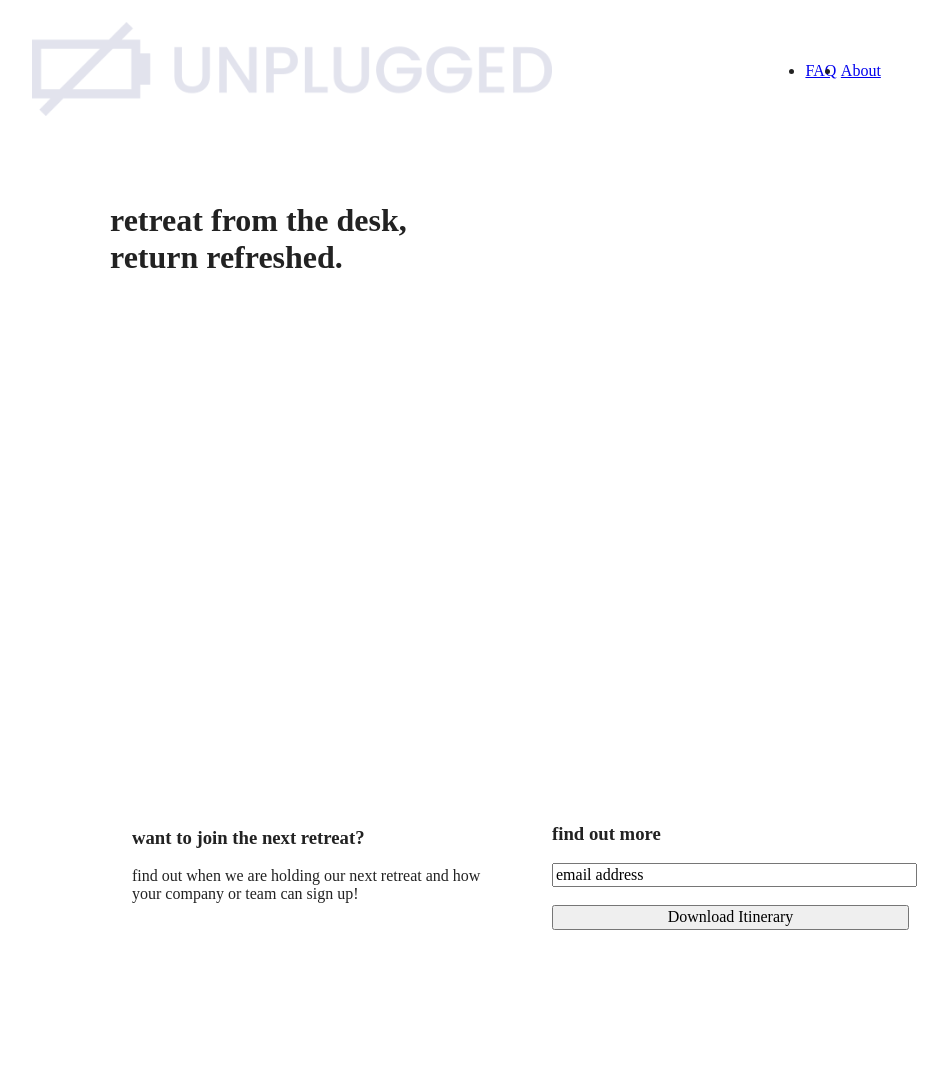
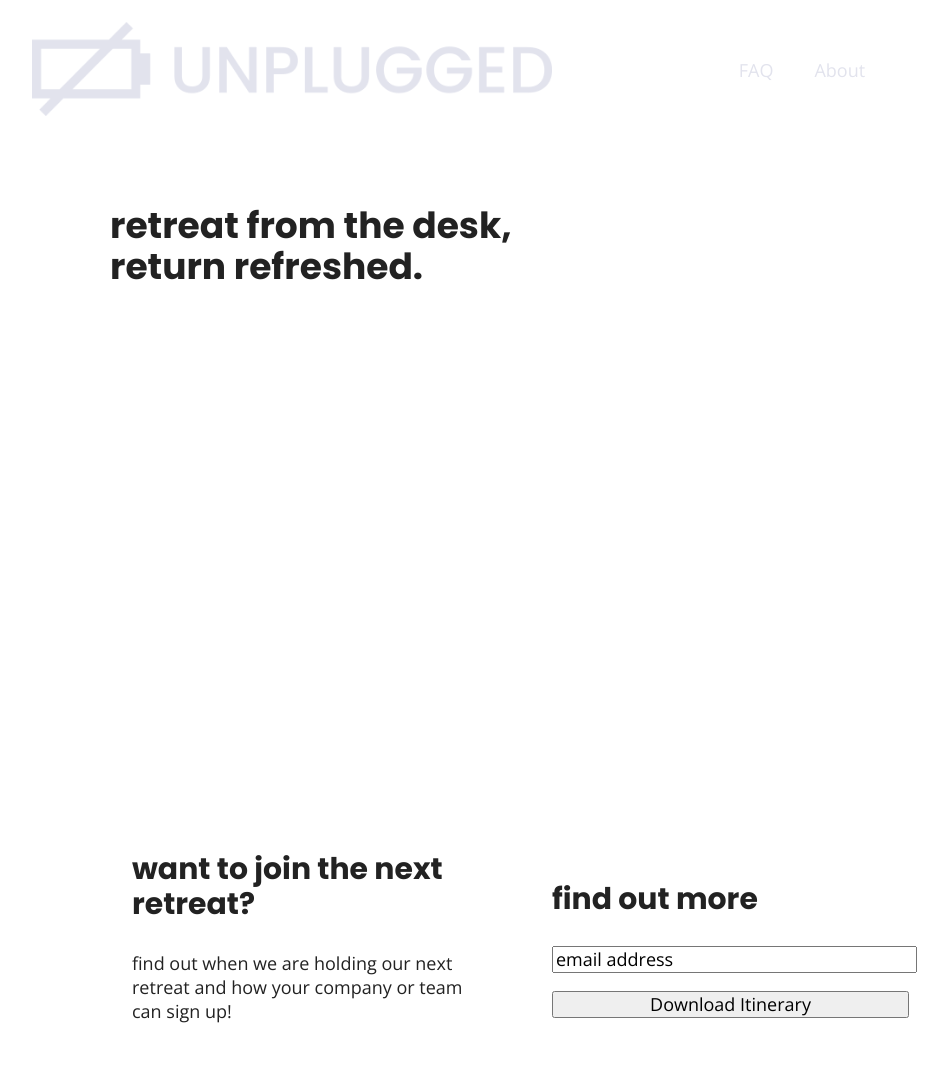
Before and after one commit to Chiara-V/unplugged-retreat-2020, a website built with Parcel: page html5-boilerplate_v8.0.0/index.html in a window 1280 px wide. Shown: the top 1079 px of the page, without its empty margins (88-1036 px from the left). Built offline with nearby package versions, Linux system fonts and the light colour scheme.

Commit message:
Implemented text styles

```diff
--- a/html5-boilerplate_v8.0.0/css/main.css
+++ b/html5-boilerplate_v8.0.0/css/main.css
@@ -86,17 +86,16 @@
 /* ==========================================================================
    Author's custom styles
    ========================================================================== */
+/* General Styles*/
 
-/******BASE STYLES - Header and Footer ******/
-header,
-footer {
-  display: flex;
-  justify-content: center;
-  align-items: center;
-  flex-flow: row wrap;
+html {
+  font-size: 16px;
 }
+
 /***BODY***/
 body {
+  font-family: 'Open Sans', sans-serif;
+  font-size: 1em;
   padding: 0 20px;
 }
 
@@ -104,13 +103,69 @@
 h1,
 h2,
 h3 {
+  font-family: 'Poppins', sans-serif;
   width: 85%;
 }
 
+h1 {
+  font-size: 2.25rem;
+}
+
 h2 {
+  font-size: 1.875rem;
 }
 
 h3 {
+  font-size: 1.125rem;
+}
+
+/*---------lists---------*/
+ul {
+  font-size: 1.125rem;
+  list-style-type: none;
+  margin: 0;
+  padding: 0;
+}
+
+li {
+  margin-right: 33px;
+}
+
+/*---------links---------*/
+a {
+  color: #e2e3ed;
+  text-decoration: none;
+}
+
+/*---------paragraphs---------*/
+p {
+  font-size: 1em;
+  line-height: 18px;
+}
+
+/*---------images---------*/
+img {
+}
+
+/*---------address---------*/
+address {
+  font-style: normal;
+}
+address a {
+  color: black;
+}
+
+/*---------content wrapper---------*/
+.content-wrapper {
+}
+
+/******Header and Footer******/
+header,
+footer {
+  display: flex;
+  justify-content: center;
+  align-items: center;
+  flex-flow: row wrap;
 }
 
 /*****HEADER********/
@@ -272,6 +327,7 @@
   flex-flow: row wrap;
   width: 45%;
   padding: 50px 0 12px;
+  text-align: center;
 }
 
 .footer-content h3 {
@@ -468,7 +524,25 @@
    ========================================================================== */
 /*************TABLET*************/
 @media only screen and (min-width: 768px) {
-  /***BODY***/
+/*--------headlines-------*/
+  h1 {
+    font-size: 3rem;
+  }
+
+  h2 {
+    font-size: 2.25rem;
+  }
+
+  h3 {
+    font-size: 1.5rem;
+  }
+
+/*---------lists---------*/
+  ul {
+    font-size: 1em;
+  }
+
+/***BODY***/
   body {
     padding: 0 64px;
   }
@@ -634,6 +708,33 @@
 
 /***************DESKTOP***********/
 @media only screen and (min-width: 1200px) {
+  html {
+    font-size: 18px;
+  }
+
+/*--------headlines-------*/
+    h1 {
+      font-size: 3.33rem;
+    }
+
+    h2 {
+      font-size: 2rem;
+    }
+
+    h3 {
+      font-size: 1.66rem;
+    }
+
+/*---------lists---------*/
+    ul {
+      font-size: 1em;
+    }
+
+/*---------paragraphs---------*/
+      p {
+        line-height: 24px;
+      }
+
 /***BODY***/
   body {
     padding: 0 120px;
--- a/html5-boilerplate_v8.0.0/index.html
+++ b/html5-boilerplate_v8.0.0/index.html
@@ -4,6 +4,8 @@
 <head>
   <meta charset="utf-8">
   <title>Unplugged</title>
+  <!--google fonts-->
+  <link href="https://fonts.googleapis.com/css?family=Open+Sans:400,700|Poppins:500,700" rel="stylesheet">
   <meta name="description" content="">
   <meta name="viewport" content="width=device-width, initial-scale=1">
 
```
Also changed, not shown: html5-boilerplate_v8.0.0/about/index.html (+3 -1 lines), html5-boilerplate_v8.0.0/faq/index.html (+3 -1 lines).
